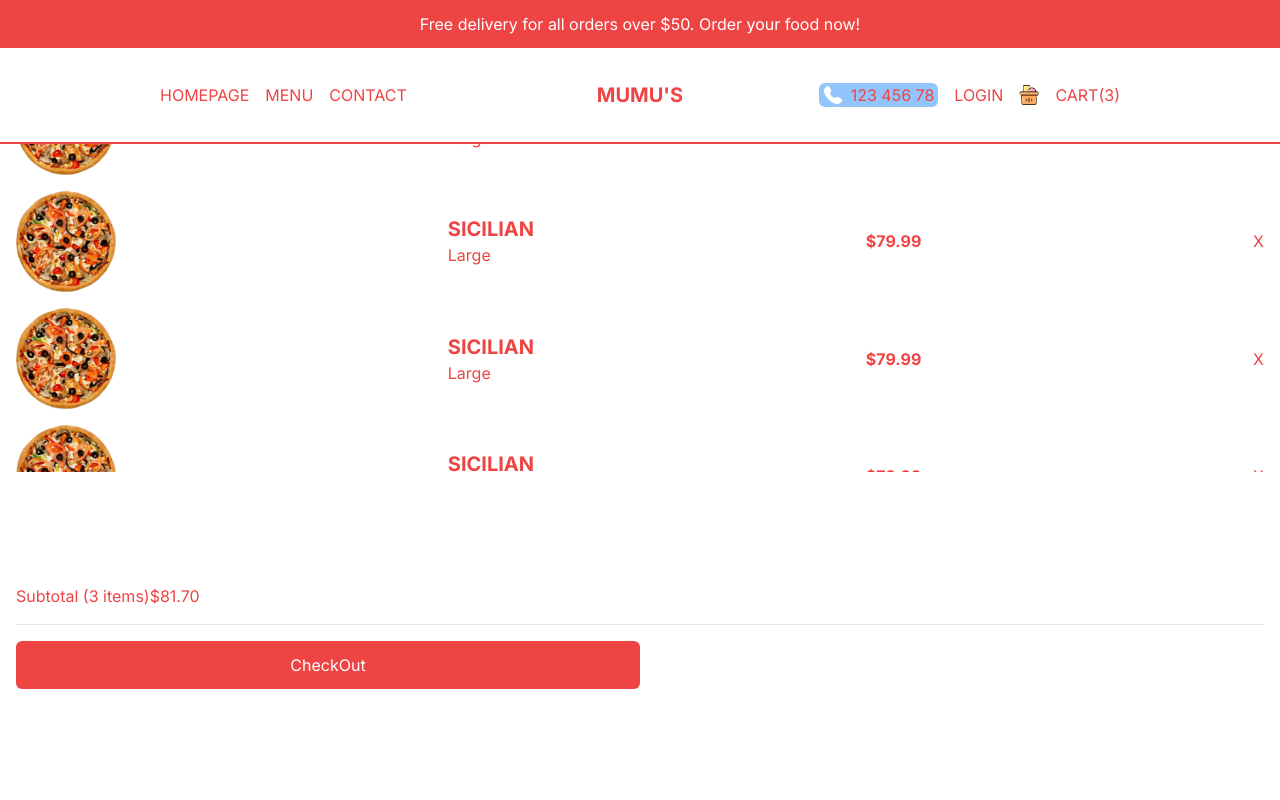
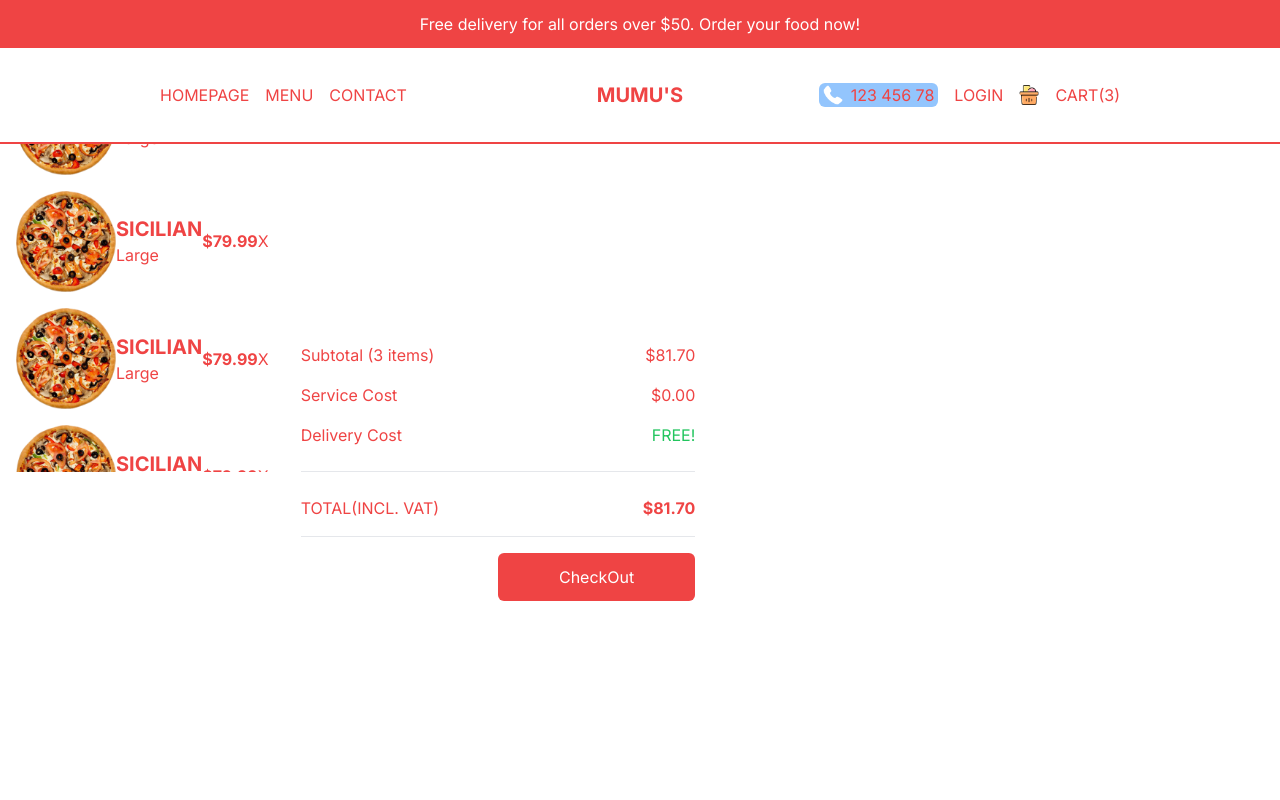
Before and after one commit to gerlinp/mumus2, a Next.js app: page /cart in a window 1280 px wide. Shown: the top 800 px of the page. Built offline with nearby package versions, Linux system fonts and the light colour scheme.

Commit message:
Update page.tsx

```diff
--- a/src/app/cart/page.tsx
+++ b/src/app/cart/page.tsx
@@ -3,9 +3,9 @@
 
 const CartPage = () => {
   return (
-    <div className='h-[calc(100vh-6rem)] md:h-[calc(100vh-9rem)] flex flex-col text-red-500'>
+    <div className='h-[calc(100vh-6rem)] md:h-[calc(100vh-9rem)] flex flex-col text-red-500 lg:flex-row'>
       {/* Products Container */}
-      <div className='h-1/2 p-4 flex flex-col justify-center overflow-scroll'>
+      <div className='h-1/2 p-4 flex flex-col justify-center overflow-scroll kg:h-full lg:w-23'>
         {/* Single item */}
         <div className='flex items-center justify-between mb-4'>
           <Image src='/temporary/p1.png' alt='' width={100} height={100} />
@@ -48,13 +48,26 @@
         </div>
       </div>
       {/* Payment Container */}
-      <div className='h-1/2 p-4 bg-fuschia-50 flex flex-col gap-4 justify-center'>
-        <div className='flex'>
+      <div className='h-1/2 p-4 bg-fuschia-50 flex flex-col gap-4 justify-center lg:h-full lg:w-1/3'>
+        <div className='flex justify-between'>
           <span>Subtotal (3 items)</span>
           <span>$81.70</span>
         </div>
+        <div className='flex justify-between'>
+          <span>Service Cost</span>
+          <span>$0.00</span>
+        </div>
+        <div className='flex justify-between'>
+          <span>Delivery Cost</span>
+          <span className='text-green-500'>FREE!</span>
+        </div>
+        <hr className='my-2' />
+        <div className='flex justify-between'>
+          <span>TOTAL(INCL. VAT)</span>
+          <span className='font-bold'>$81.70</span>
+        </div>
         <hr className='' />
-        <button className='bg-red-500 text-white p-3 rounded-md w-1/2'>
+        <button className='bg-red-500 text-white p-3 rounded-md w-1/2 self-end'>
           CheckOut
         </button>
       </div>
```
